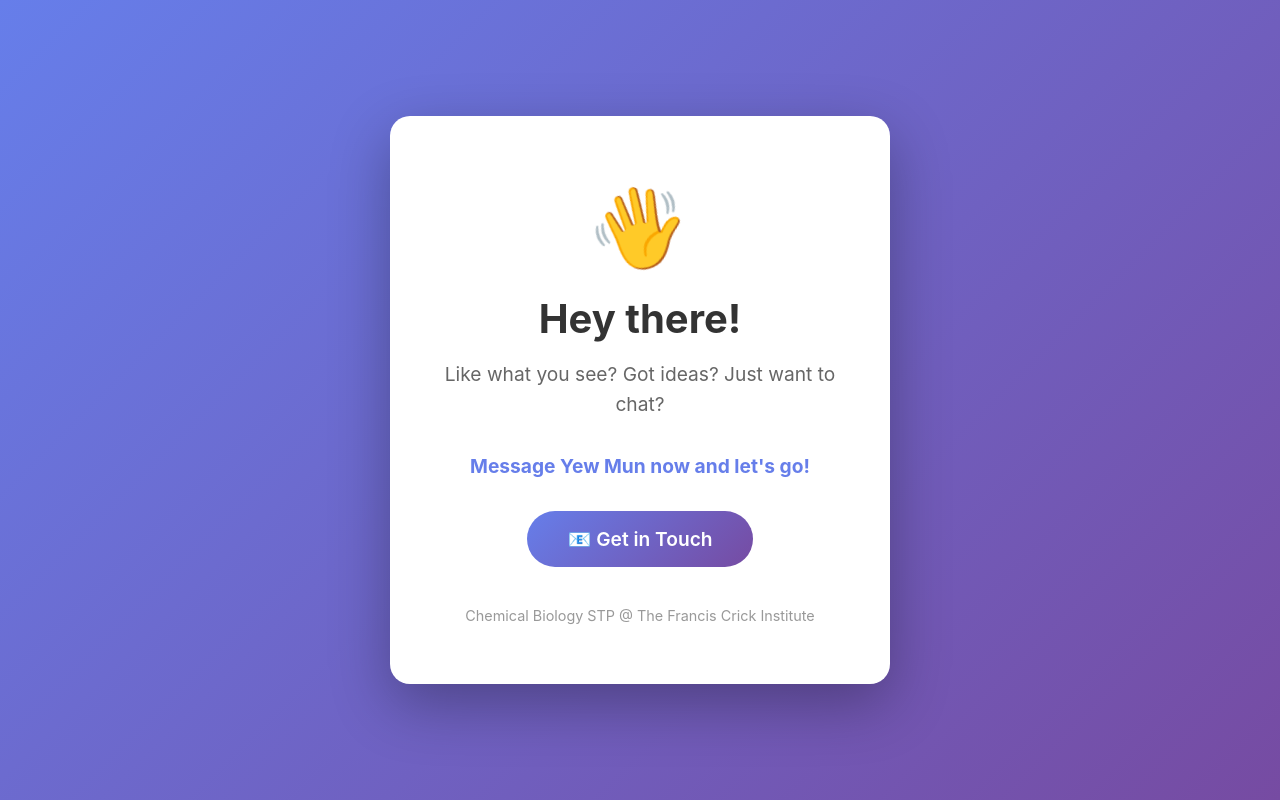
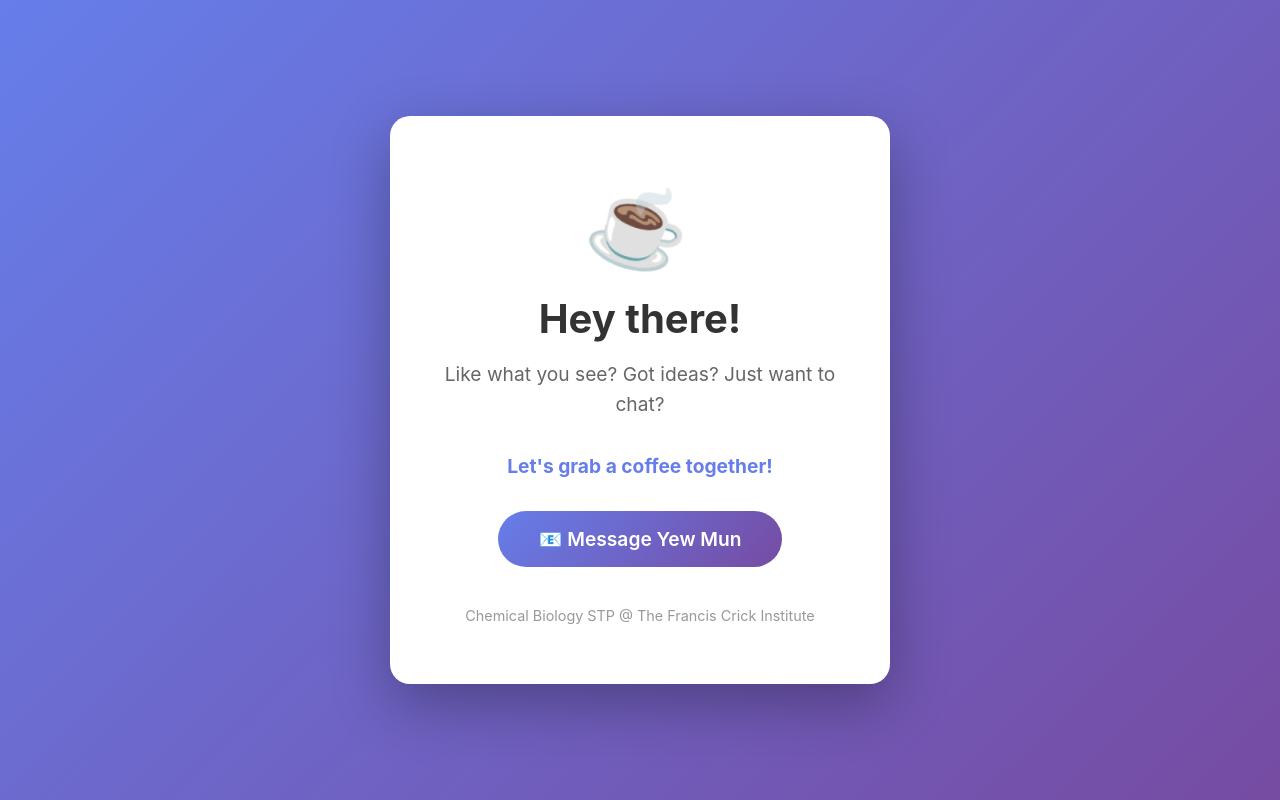
Before and after one commit to Chemical-Biology-STP/time_tracker, a browser extension: page docs/support.html in a window 1280 px wide. Drawn offline with Linux system fonts and the light colour scheme.

Commit message:
docs: update support page with coffee theme

```diff
--- a/docs/support.html
+++ b/docs/support.html
@@ -87,15 +87,15 @@
 </head>
 <body>
   <div class="container">
-    <div class="emoji">👋</div>
+    <div class="emoji">☕</div>
     <h1>Hey there!</h1>
     <p>
       Like what you see? Got ideas? Just want to chat?
       <br><br>
-      <strong class="highlight">Message Yew Mun now and let's go!</strong>
+      <strong class="highlight">Let's grab a coffee together!</strong>
     </p>
     <a href="mailto:yewmun.yip@crick.ac.uk" class="cta-button">
-      📧 Get in Touch
+      📧 Message Yew Mun
     </a>
     <div class="footer">
       Chemical Biology STP @ The Francis Crick Institute
```
